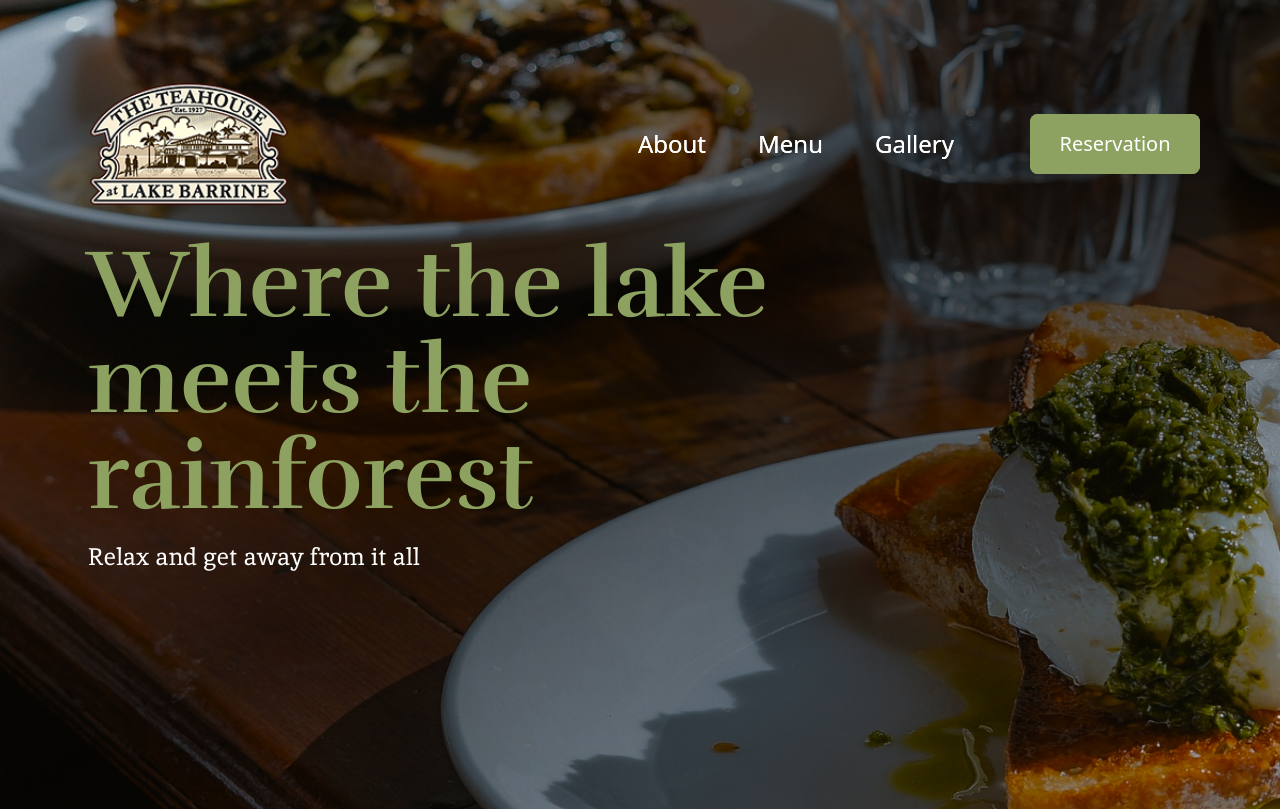
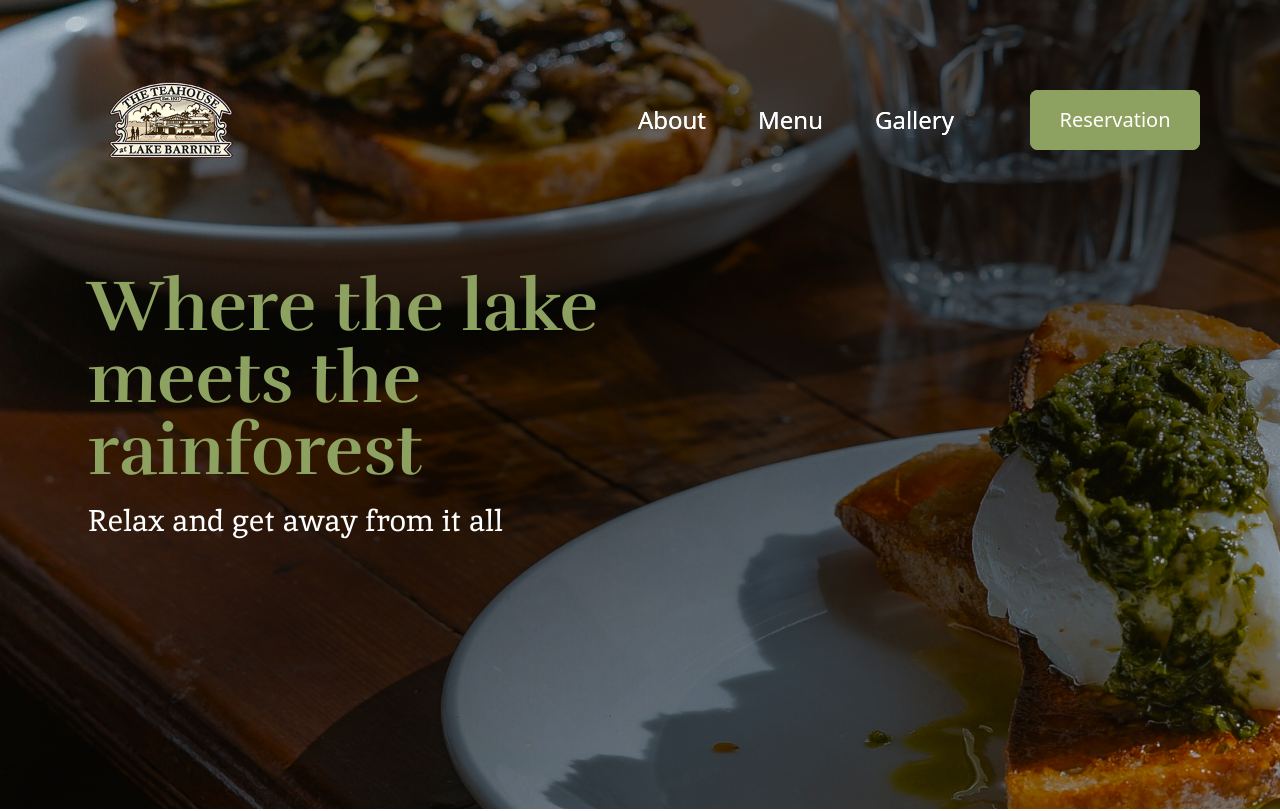
Before and after one commit to gpedrosad/lake_, a React (Vite) app: page / in a window 1280 px wide. Shown: the top 811 px of the page. Built offline with nearby package versions, Linux system fonts and the light colour scheme.

Commit message:
cambio en navbar y en about

```diff
--- a/src/components/HeroBanner.jsx
+++ b/src/components/HeroBanner.jsx
@@ -8,12 +8,12 @@ const HeroBanner = () => {
             <div className="absolute inset-0 bg-gradient-to-br from-[#00000000] via-[#00000099] to-[#00000000]"></div>
             <img src="src/assets/images/hero.png" alt="Imagen decorativa" className="w-full h-full object-cover" />
             <div className="absolute inset-0 flex flex-col items-start justify-center text-left p-8 md:p-12">
-                <h1 className="ml-10 text-new-green text-4xl md:text-6xl lg:text-8xl font-bold leading-tight">
+                <h1 className="ml-10 text-new-green text-4xl md:text-5xl lg:text-7xl font-bold leading-tight">
                     <span className="font-rufina block">Where the lake</span>
                     <span className="font-rufina block">meets the</span>
                     <span className="font-rufina block">rainforest</span>
                 </h1>
-                <p className="ml-10 text-white text-lg md:text-2xl mt-4 font-rufina">
+                <p className="ml-10 text-white text-lg md:text-2xl lg:text-3xl mt-4 font-rufina">
                     Relax and get away from it all
                 </p>
 
--- a/src/components/LightGreenBannerDos.jsx
+++ b/src/components/LightGreenBannerDos.jsx
@@ -12,7 +12,7 @@ const LightGreenBannerDos = () => {
         <div className="md:flex-1 md:relative">
           <img src="../src/assets/images/hojaizq.png" alt="Descripción de la imagen" className="absolute top-0 left-0 w-20 h-20" />
         </div>
-        <div className="grid grid-cols-1 items-center gap-5 justify-items-center md:m-5">
+        <div className="grid grid-cols-1 items-center gap-5 justify-items-center md:m-5 md:mt-14 md:mb-14">
           <img src="src/img/huevos.png" alt="Imagen" className="h-2/3 w-96 rounded-3xl" />
           <img src="src/img/huevos.png" alt="Imagen" className="h-2/3 w-96 rounded-3xl" />
           <img src="src/img/huevos.png" alt="Imagen" className="h-2/3 w-96 rounded-3xl" />
@@ -20,11 +20,11 @@ const LightGreenBannerDos = () => {
         <img src="../src/assets/images/hojader.png" alt="Descripción de la imagen" className="absolute bottom-0 right-0 w-20 h-20" />
       </div>
       <div className="relative w-full bg-[#F7F7F7] grid grid-cols-1 items-center justify-items-center px-10 py-5 md:col-span-2">
-        <h1 className="text-center whitespace-nowrap font-rufina pb-3 mb-1 mt-6 font-bold text-custom-green text-3xl sm:text-3xl md:text-3xl md:pb-5 md:pt-10 sm:pb-3 sm:pt-11 sm:mb-1">About us</h1>
+        <h1 className="text-center whitespace-nowrap font-rufina pb-3 mb-1 mt-6 font-bold text-custom-green text-3xl mb-8 sm:text-3xl md:text-3xl md:pb-5 md:pt-8 sm:pb-3 sm:pt-11 sm:mb-1">About us</h1>
         <div className="w-full bg-yellow-500 h-0.5 sm:mt-5 sm:mb-5"></div>
         <p className="text-justify text-xl mb-10">
         Lake Barrine is a beautiful natural lake located in the Atherton Tablelands of Far North Queensland, Australia. This freshwater lake was formed approximately 17,000 years ago by volcanic processes, specifically by the collapse of a large magma chamber. The resulting crater was later filled by rainwater, creating what is known today as a maar—a broad, shallow volcanic crater filled by a lake.        </p>
-      <div class="mb-20">
+      <div class="mb-20 mt-10">
       <ImageCarrousel images={images}/>
       </div>
       </div>
--- a/src/components/Navbar.jsx
+++ b/src/components/Navbar.jsx
@@ -15,7 +15,7 @@ const Navbar = () => {
                 <div className="flex justify-between items-center py-4">
                     <div className='bg-transparent'>
                         <Link to="/" className="flex items-center py-4 px-2 lg:py-16 lg:pr-20">
-                            <img src="/src/assets/images/logo-lake.png" alt="Logo" className="h-12 w-auto sm:h-10 sm:w-auto md:h-20 lg:h-32" />
+                            <img src="/src/assets/images/logo-lake.png" alt="Logo" className="h-12 w-auto sm:h-14 sm:w-auto md:h-20 lg:h-20 lg:ml-5" />
                         </Link>
                     </div>
                     {/* Links de escritorio */}
```
